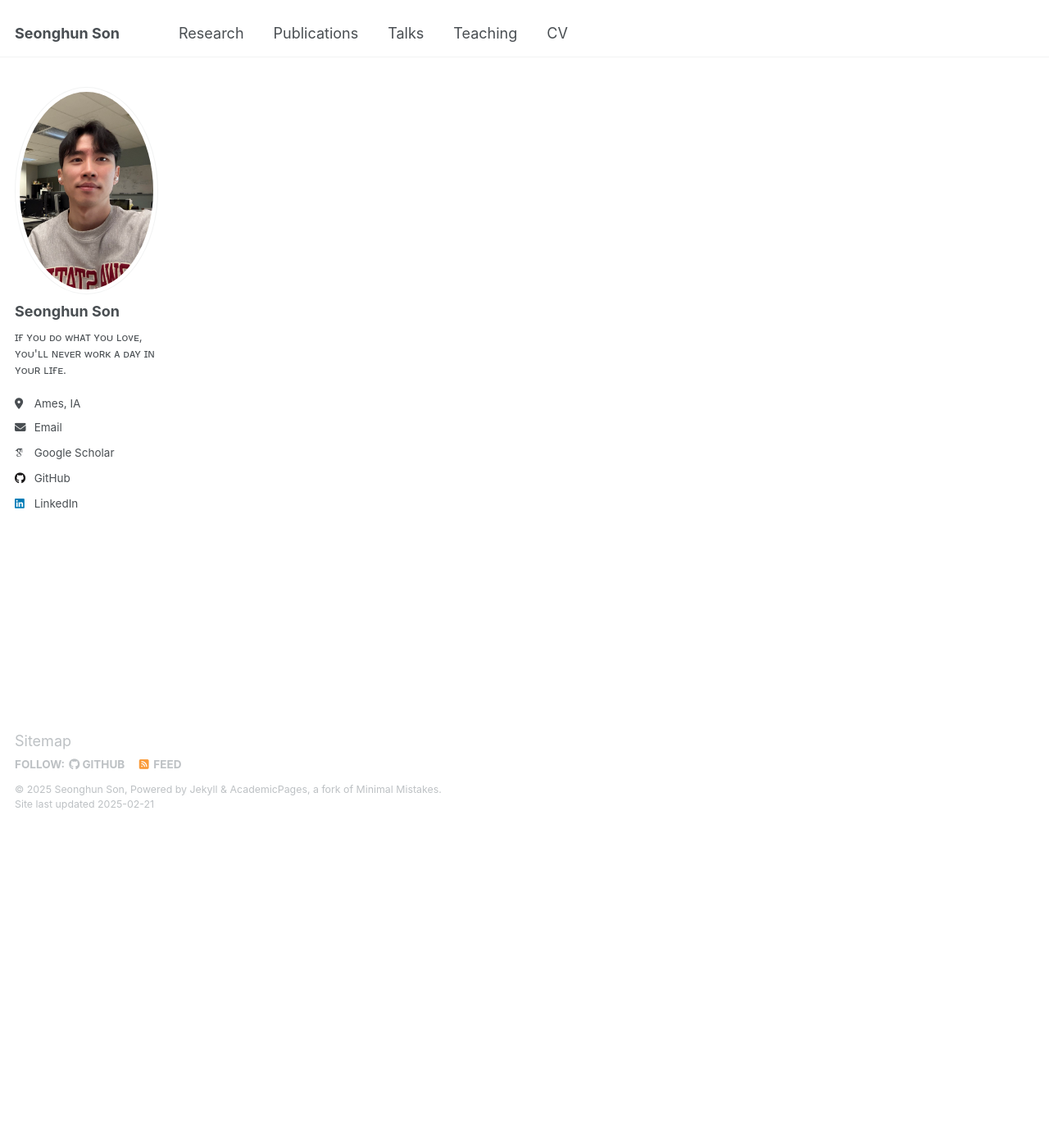
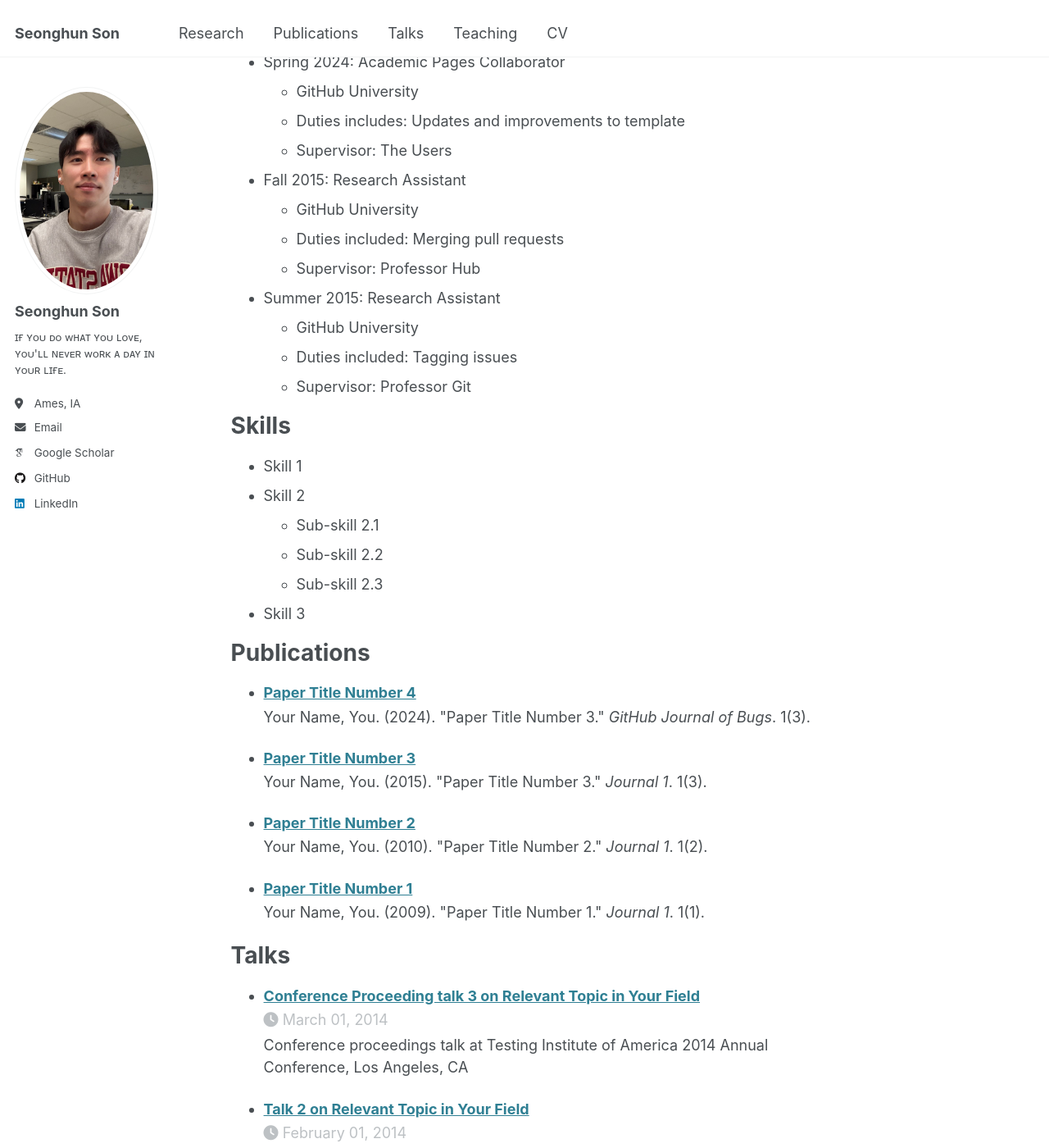
Before and after one commit to hunie-son/hunie-son.github.io, a Jekyll site: the page built from _pages/research.md, in a window 1280 px wide and 1400 px high, scrolled down 391 px. Shown: the whole window at 82% size. Built offline with Jekyll 4.4.1, drawn with Linux system fonts in a browser that asks for light colours; some web fonts are replaced; some of the changed text lies outside the part shown.

Commit message:
Update research.md

```diff
--- a/_pages/research.md
+++ b/_pages/research.md
@@ -8,3 +8,57 @@ redirect_from:
 ---
 
 Under construction.
+
+Microarchitectural Side-channel Attacks and Defense utilizing AI algorithms
+======
+* Ph.D in Version Control Theory, GitHub University, 2018 (expected)
+* M.S. in Jekyll, GitHub University, 2014
+* B.S. in GitHub, GitHub University, 2012
+
+Machine Learning Security
+======
+* Spring 2024: Academic Pages Collaborator
+  * GitHub University
+  * Duties includes: Updates and improvements to template
+  * Supervisor: The Users
+
+* Fall 2015: Research Assistant
+  * GitHub University
+  * Duties included: Merging pull requests
+  * Supervisor: Professor Hub
+
+* Summer 2015: Research Assistant
+  * GitHub University
+  * Duties included: Tagging issues
+  * Supervisor: Professor Git
+
+Skills
+======
+* Skill 1
+* Skill 2
+  * Sub-skill 2.1
+  * Sub-skill 2.2
+  * Sub-skill 2.3
+* Skill 3
+
+Publications
+======
+  <ul>{% for post in site.publications reversed %}
+    {% include archive-single-cv.html %}
+  {% endfor %}</ul>
+
+Talks
+======
+  <ul>{% for post in site.talks reversed %}
+    {% include archive-single-talk-cv.html  %}
+  {% endfor %}</ul>
+
+Teaching
+======
+  <ul>{% for post in site.teaching reversed %}
+    {% include archive-single-cv.html %}
+  {% endfor %}</ul>
+
+Service and leadership
+======
+* Currently signed in to 43 different slack teams
```
